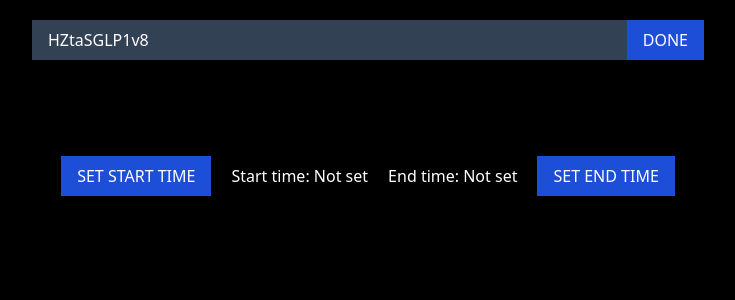
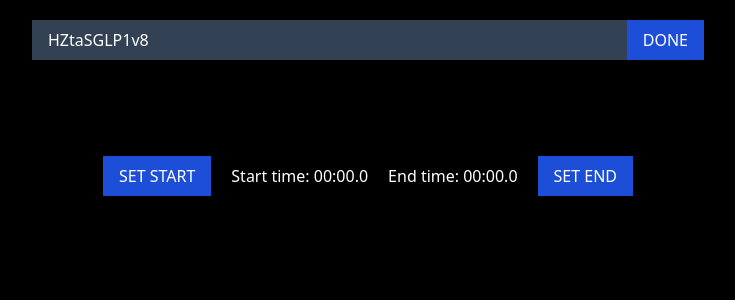
Before and after one commit to bryanjenningz/speaking-practice, a Next.js app: page / in a window 1280 px wide. Shown: the top 300 px of the page, without its empty margins (272-1007 px from the left). Built offline with nearby package versions, Linux system fonts and the light colour scheme.

Commit message:
Format video time

```diff
--- a/src/pages/index.tsx
+++ b/src/pages/index.tsx
@@ -6,12 +6,13 @@ import {
   YouTubePlayer,
   DEFAULT_YOUTUBE_VIDEO_ID,
 } from "~/components/YouTube";
+import { formatVideoTime } from "~/utils/formatVideoTime";
 
 const Home: NextPage = () => {
   const [videoState, setVideoState] = useState<VideoState>("HIDDEN");
   const [videoId, setVideoId] = useState("HZtaSGLP1v8");
-  const [startTime, setStartTime] = useState<null | number>(null);
-  const [endTime, setEndTime] = useState<null | number>(null);
+  const [startTime, setStartTime] = useState<number>(0);
+  const [endTime, setEndTime] = useState<number>(0);
   return (
     <>
       <Head>
@@ -54,10 +55,10 @@ const Home: NextPage = () => {
                 setStartTime(player.getCurrentTime());
               }}
             >
-              Set start time
+              Set start
             </button>
-            <div>{`Start time: ${startTime ?? "Not set"}`}</div>
-            <div>{`End time: ${endTime ?? "Not set"}`}</div>
+            <div>{`Start time: ${formatVideoTime(startTime)}`}</div>
+            <div>{`End time: ${formatVideoTime(endTime)}`}</div>
             <button
               className="bg-blue-700 px-4 py-2 uppercase text-white transition duration-300 hover:bg-blue-600"
               onClick={() => {
@@ -66,7 +67,7 @@ const Home: NextPage = () => {
                 setEndTime(player.getCurrentTime());
               }}
             >
-              Set end time
+              Set end
             </button>
           </section>
         </div>
--- /dev/null
+++ b/src/utils/formatVideoTime.ts
@@ -0,0 +1,7 @@
+export const formatVideoTime = (totalSeconds: number): string => {
+  const tenthSeconds = String(Math.floor(totalSeconds * 10) % 10)[0] ?? "0";
+  totalSeconds = Math.floor(totalSeconds);
+  const seconds = String(totalSeconds % 60).padStart(2, "0");
+  const minutes = String(Math.floor(totalSeconds / 60)).padStart(2, "0");
+  return `${minutes}:${seconds}.${tenthSeconds}`;
+};
```
